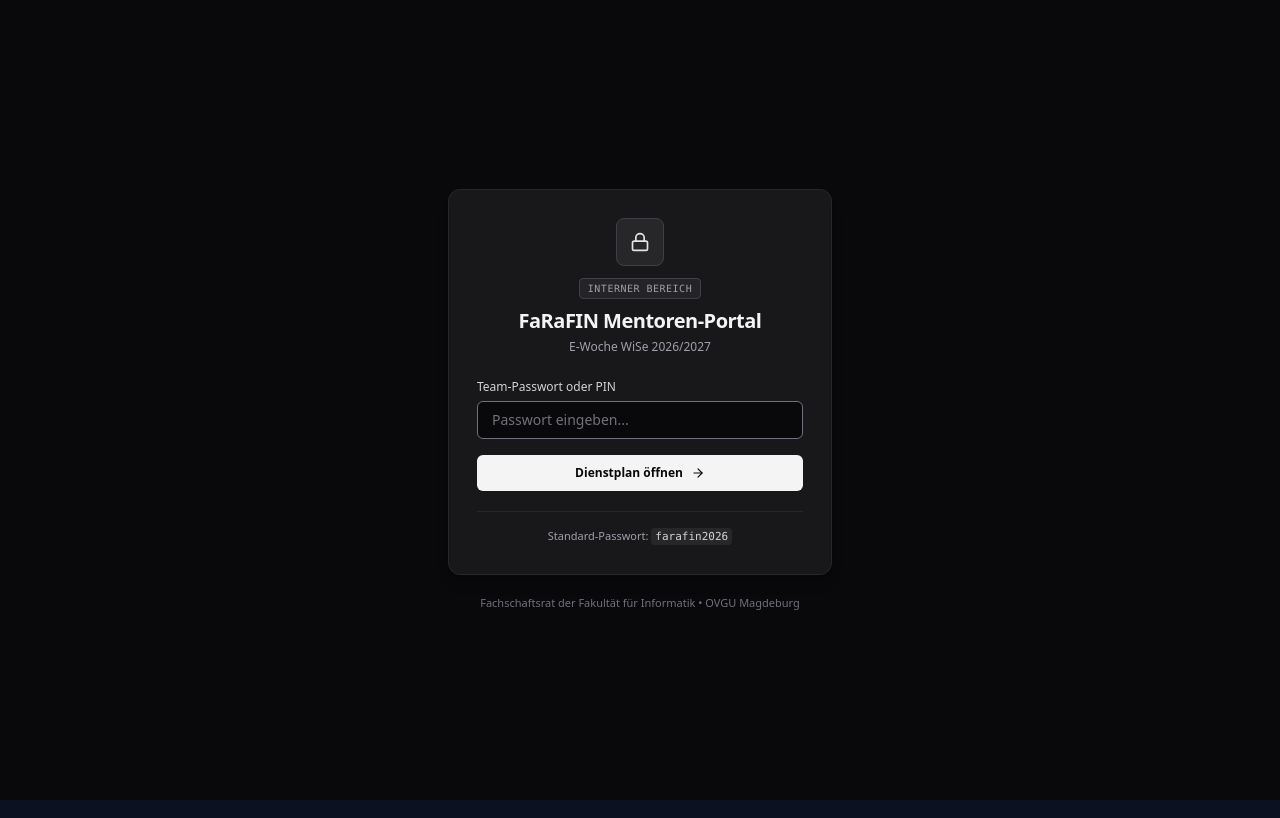
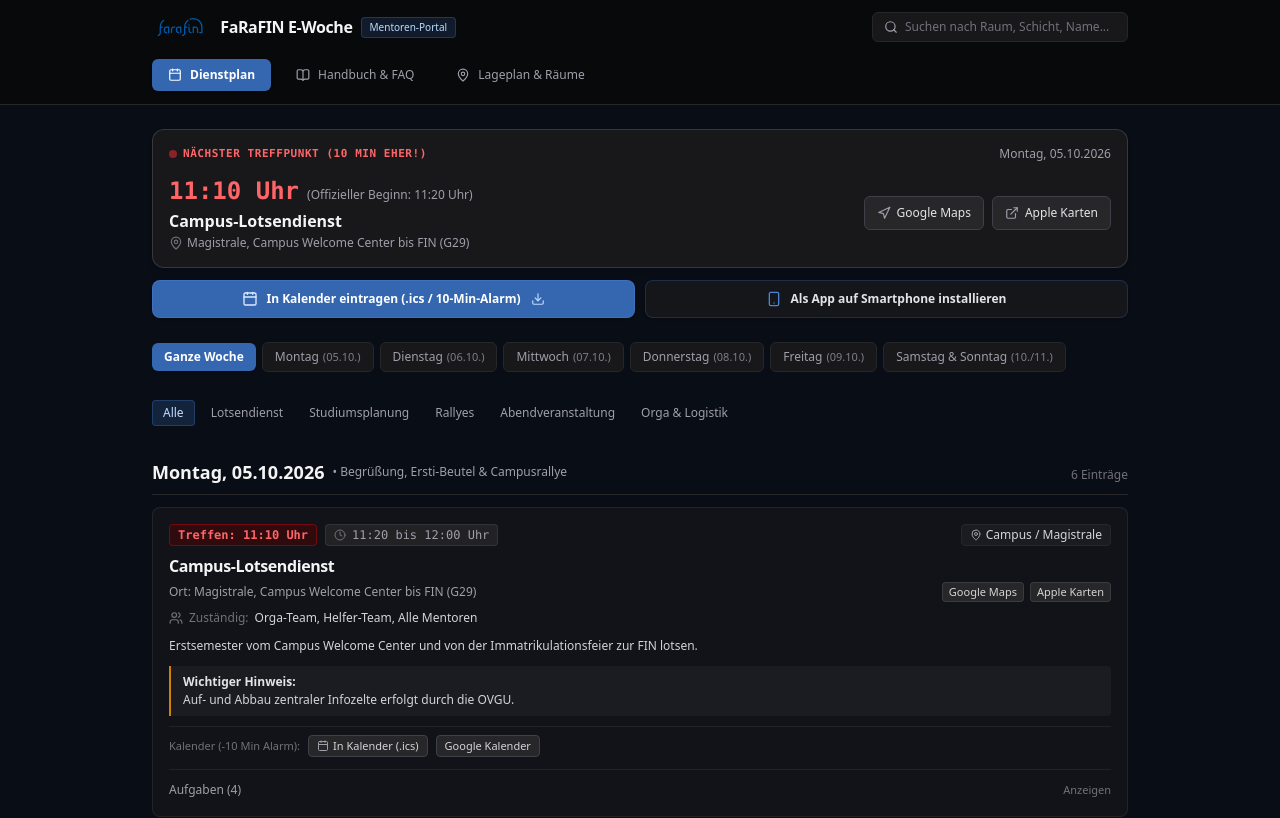
Before and after one commit to emin-girimhanov/e-week-mentor-website, a React (Vite) app: page / in a window 1280 px wide. Shown: the top 818 px of the page. Built offline with nearby package versions, Linux system fonts and the light colour scheme.

Commit message:
feat: Passwort-Schutz entfernt und FaRaFIN Blau #3567b0 als Akzentfarbe integriert

```diff
--- a/index.html
+++ b/index.html
@@ -6,7 +6,7 @@
     <link rel="apple-touch-icon" href="/app_icon_farafin.png" />
     <link rel="manifest" href="/manifest.webmanifest" />
     <meta name="viewport" content="width=device-width, initial-scale=1.0, maximum-scale=1.0, user-scalable=no, viewport-fit=cover" />
-    <meta name="theme-color" content="#0f172a" />
+    <meta name="theme-color" content="#3567b0" />
     <meta name="apple-mobile-web-app-capable" content="yes" />
     <meta name="apple-mobile-web-app-status-bar-style" content="black-translucent" />
     <meta name="robots" content="noindex, nofollow" />
--- a/src/App.tsx
+++ b/src/App.tsx
@@ -1,5 +1,4 @@
 import { useState } from 'react';
-import { LockScreen } from './components/LockScreen';
 import { Header } from './components/Header';
 import type { ActiveTab } from './components/Header';
 import { ScheduleView } from './components/ScheduleView';
@@ -10,40 +9,18 @@
 import { Calendar, BookOpen, MapPin, Wifi } from 'lucide-react';
 
 export function App() {
-  const [isAuthenticated, setIsAuthenticated] = useState<boolean>(() => {
-    try {
-      return localStorage.getItem('ewoche_mentor_auth') === 'authenticated';
-    } catch {
-      return false;
-    }
-  });
-
   const [activeTab, setActiveTab] = useState<ActiveTab>('schedule');
   const [searchQuery, setSearchQuery] = useState<string>('');
   const [isInstallModalOpen, setIsInstallModalOpen] = useState<boolean>(false);
 
-  const handleLock = () => {
-    try {
-      localStorage.removeItem('ewoche_mentor_auth');
-    } catch {
-      // ignore
-    }
-    setIsAuthenticated(false);
-  };
-
-  if (!isAuthenticated) {
-    return <LockScreen onUnlock={() => setIsAuthenticated(true)} />;
-  }
-
   return (
-    <div className="min-h-screen bg-zinc-950 text-zinc-100 flex flex-col pb-20 sm:pb-8 selection:bg-zinc-800 selection:text-zinc-100">
+    <div className="min-h-screen bg-[#090d16] text-zinc-100 flex flex-col pb-20 sm:pb-8 selection:bg-farafin selection:text-white">
       {/* Top Header */}
       <Header
         activeTab={activeTab}
         setActiveTab={setActiveTab}
         searchQuery={searchQuery}
         setSearchQuery={setSearchQuery}
-        onLock={handleLock}
       />
 
       {/* Main Content Container */}
@@ -66,15 +43,15 @@
       <footer className="mt-auto border-t border-zinc-900 bg-zinc-950/80 py-5 text-center text-xs text-zinc-500">
         <div className="max-w-5xl mx-auto px-4 flex flex-col sm:flex-row items-center justify-between gap-3">
           <div className="flex items-center gap-2">
-            <span className="w-1.5 h-1.5 rounded-full bg-zinc-400" />
-            <span className="text-zinc-400 font-medium">FaRaFIN Mentoren-Portal • WiSe 2026/2027</span>
+            <span className="w-1.5 h-1.5 rounded-full bg-farafin" />
+            <span className="text-zinc-300 font-medium">FaRaFIN Mentoren-Portal • WiSe 2026/2027</span>
           </div>
 
           <div className="flex items-center gap-4 text-[11px] text-zinc-500">
             <span>Gebäude 29 (FIN) • Universitätsplatz 2</span>
             <span>Notfall-Desk: G29-103</span>
             <span className="flex items-center gap-1 text-zinc-400">
-              <Wifi className="w-3 h-3" />
+              <Wifi className="w-3 h-3 text-farafin-light" />
               <span>Offline-bereit</span>
             </span>
           </div>
@@ -86,7 +63,7 @@
         <button
           onClick={() => setActiveTab('schedule')}
           className={`flex flex-col items-center gap-1 p-1 text-[11px] cursor-pointer transition-colors ${
-            activeTab === 'schedule' ? 'text-zinc-100 font-semibold' : 'text-zinc-500 hover:text-zinc-300'
+            activeTab === 'schedule' ? 'text-farafin-light font-semibold' : 'text-zinc-500 hover:text-zinc-300'
           }`}
         >
           <Calendar className="w-4 h-4" />
@@ -96,7 +73,7 @@
         <button
           onClick={() => setActiveTab('handbook')}
           className={`flex flex-col items-center gap-1 p-1 text-[11px] cursor-pointer transition-colors ${
-            activeTab === 'handbook' ? 'text-zinc-100 font-semibold' : 'text-zinc-500 hover:text-zinc-300'
+            activeTab === 'handbook' ? 'text-farafin-light font-semibold' : 'text-zinc-500 hover:text-zinc-300'
           }`}
         >
           <BookOpen className="w-4 h-4" />
@@ -106,7 +83,7 @@
         <button
           onClick={() => setActiveTab('map')}
           className={`flex flex-col items-center gap-1 p-1 text-[11px] cursor-pointer transition-colors ${
-            activeTab === 'map' ? 'text-zinc-100 font-semibold' : 'text-zinc-500 hover:text-zinc-300'
+            activeTab === 'map' ? 'text-farafin-light font-semibold' : 'text-zinc-500 hover:text-zinc-300'
           }`}
         >
           <MapPin className="w-4 h-4" />
--- a/src/components/Header.tsx
+++ b/src/components/Header.tsx
@@ -1,5 +1,5 @@
 import type { FC } from 'react';
-import { Calendar, BookOpen, MapPin, Lock, Search } from 'lucide-react';
+import { Calendar, BookOpen, MapPin, Search } from 'lucide-react';
 
 export type ActiveTab = 'schedule' | 'handbook' | 'map';
 
@@ -8,15 +8,13 @@
   setActiveTab: (tab: ActiveTab) => void;
   searchQuery: string;
   setSearchQuery: (query: string) => void;
-  onLock: () => void;
 }
 
 export const Header: FC<HeaderProps> = ({
   activeTab,
   setActiveTab,
   searchQuery,
-  setSearchQuery,
-  onLock
+  setSearchQuery
 }) => {
   const tabs = [
     { id: 'schedule' as ActiveTab, label: 'Dienstplan', icon: Calendar },
@@ -43,7 +41,7 @@
                 <span className="text-base font-semibold text-zinc-100 tracking-tight">
                   FaRaFIN E-Woche
                 </span>
-                <span className="hidden sm:inline-block px-2 py-0.5 text-[10px] font-medium bg-zinc-800 text-zinc-300 rounded border border-zinc-700/60">
+                <span className="hidden sm:inline-block px-2 py-0.5 text-[10px] font-medium bg-farafin/20 text-blue-200 rounded border border-farafin/40">
                   Mentoren-Portal
                 </span>
               </div>
@@ -52,14 +50,14 @@
 
           <div className="flex items-center gap-2">
             {/* Desktop Search Input */}
-            <div className="relative hidden sm:block w-48 md:w-60">
+            <div className="relative hidden sm:block w-52 md:w-64">
               <Search className="w-3.5 h-3.5 text-zinc-400 absolute left-3 top-1/2 -translate-y-1/2" />
               <input
                 type="text"
                 value={searchQuery}
                 onChange={(e) => setSearchQuery(e.target.value)}
-                placeholder="Suchen..."
-                className="w-full bg-zinc-900 border border-zinc-800 rounded-md pl-8 pr-3 py-1.5 text-xs text-zinc-200 placeholder-zinc-500 focus:outline-none focus:border-zinc-600 transition-colors"
+                placeholder="Suchen nach Raum, Schicht, Name..."
+                className="w-full bg-zinc-900 border border-zinc-800 rounded-md pl-8 pr-3 py-1.5 text-xs text-zinc-200 placeholder-zinc-500 focus:outline-none focus:border-farafin focus:ring-1 focus:ring-farafin transition-colors"
               />
               {searchQuery && (
                 <button
@@ -70,16 +68,6 @@
                 </button>
               )}
             </div>
-
-            {/* Lock Button */}
-            <button
-              onClick={onLock}
-              className="flex items-center gap-1.5 px-2.5 py-1.5 text-zinc-400 hover:text-zinc-200 bg-zinc-900 border border-zinc-800 hover:border-zinc-700 rounded-md text-xs font-medium transition-colors cursor-pointer"
-              title="Portal sperren"
-            >
-              <Lock className="w-3.5 h-3.5" />
-              <span className="hidden md:inline">Sperren</span>
-            </button>
           </div>
         </div>
 
@@ -91,7 +79,7 @@
             value={searchQuery}
             onChange={(e) => setSearchQuery(e.target.value)}
             placeholder="Suchen nach Raum, Schicht oder Name..."
-            className="w-full bg-zinc-900 border border-zinc-800 rounded-md pl-8 pr-3 py-1.5 text-xs text-zinc-200 placeholder-zinc-500 focus:outline-none focus:border-zinc-600 transition-colors"
+            className="w-full bg-zinc-900 border border-zinc-800 rounded-md pl-8 pr-3 py-1.5 text-xs text-zinc-200 placeholder-zinc-500 focus:outline-none focus:border-farafin focus:ring-1 focus:ring-farafin transition-colors"
           />
           {searchQuery && (
             <button
@@ -114,11 +102,11 @@
                 onClick={() => setActiveTab(tab.id)}
                 className={`flex items-center justify-center gap-2 flex-1 sm:flex-initial px-4 py-2 rounded-md text-xs font-medium transition-colors cursor-pointer ${
                   isActive
-                    ? 'bg-zinc-100 text-zinc-950 font-semibold'
+                    ? 'bg-farafin text-white font-semibold shadow-sm'
                     : 'text-zinc-400 hover:text-zinc-200 hover:bg-zinc-900 border border-transparent'
                 }`}
               >
-                <Icon className={`w-3.5 h-3.5 ${isActive ? 'text-zinc-950' : 'text-zinc-400'}`} />
+                <Icon className={`w-3.5 h-3.5 ${isActive ? 'text-white' : 'text-zinc-400'}`} />
                 <span>{tab.label}</span>
               </button>
             );
--- a/src/components/InstallModal.tsx
+++ b/src/components/InstallModal.tsx
@@ -20,8 +20,8 @@
         </button>
 
         <div className="flex items-center gap-3">
-          <div className="w-10 h-10 rounded-lg bg-zinc-800 border border-zinc-700 flex items-center justify-center text-zinc-200">
-            <Smartphone className="w-5 h-5" />
+          <div className="w-10 h-10 rounded-lg bg-farafin/20 border border-farafin/40 flex items-center justify-center text-blue-200">
+            <Smartphone className="w-5 h-5 text-farafin-light" />
           </div>
           <div>
             <h3 className="text-base font-semibold text-zinc-100">
@@ -59,7 +59,7 @@
 
         <button
           onClick={onClose}
-          className="w-full py-2.5 bg-zinc-100 hover:bg-white text-zinc-950 font-semibold rounded-md text-xs cursor-pointer transition-colors flex items-center justify-center gap-1.5"
+          className="w-full py-2.5 bg-farafin hover:bg-farafin-hover text-white font-semibold rounded-md text-xs cursor-pointer transition-colors flex items-center justify-center gap-1.5 shadow-sm"
         >
           <Check className="w-4 h-4" />
           <span>Verstanden, schließen</span>
--- a/src/components/InteractiveMap.tsx
+++ b/src/components/InteractiveMap.tsx
@@ -194,25 +194,25 @@
       }
     });
 
-    // Custom dark marker icon
+    // Custom FaRaFIN blue marker icon (red when active)
     const createCustomIcon = (isSelected: boolean) => L.divIcon({
       className: 'custom-map-pin',
       html: `<div style="
-        background: ${isSelected ? '#ef4444' : '#18181b'};
+        background: ${isSelected ? '#ef4444' : '#3567b0'};
         color: #ffffff;
-        border: 2px solid ${isSelected ? '#ffffff' : '#71717a'};
+        border: 2px solid #ffffff;
         border-radius: 50%;
-        width: 28px;
-        height: 28px;
+        width: 30px;
+        height: 30px;
         display: flex;
         align-items: center;
         justify-content: center;
-        font-size: 11px;
+        font-size: 13px;
         font-weight: bold;
-        box-shadow: 0 4px 6px rgba(0,0,0,0.5);
+        box-shadow: 0 4px 10px rgba(0,0,0,0.6);
       ">📍</div>`,
-      iconSize: [28, 28],
-      iconAnchor: [14, 14]
+      iconSize: [30, 30],
+      iconAnchor: [15, 15]
     });
 
     // Add markers
@@ -253,7 +253,7 @@
             }}
             className={`px-3 py-1.5 rounded-md text-xs cursor-pointer transition-colors ${
               mapScope === 'campus'
-                ? 'bg-zinc-100 text-zinc-950 font-semibold'
+                ? 'bg-farafin text-white font-semibold shadow-sm'
                 : 'text-zinc-400 hover:text-zinc-200'
             }`}
           >
@@ -266,7 +266,7 @@
             }}
             className={`px-3 py-1.5 rounded-md text-xs cursor-pointer transition-colors ${
               mapScope === 'stadt'
-                ? 'bg-zinc-100 text-zinc-950 font-semibold'
+                ? 'bg-farafin text-white font-semibold shadow-sm'
                 : 'text-zinc-400 hover:text-zinc-200'
             }`}
           >
--- a/src/components/LockScreen.tsx
+++ /dev/null
@@ -1,86 +0,0 @@
-import { useState } from 'react';
-import type { FC, FormEvent } from 'react';
-import { Lock, ArrowRight, AlertCircle } from 'lucide-react';
-
-interface LockScreenProps {
-  onUnlock: () => void;
-}
-
-export const LockScreen: FC<LockScreenProps> = ({ onUnlock }) => {
-  const [password, setPassword] = useState('');
-  const [error, setError] = useState(false);
-
-  const handleSubmit = (e: FormEvent) => {
-    e.preventDefault();
-    const cleanPass = password.trim().toLowerCase();
-    if (cleanPass === 'farafin2026' || cleanPass === 'mentor2026' || cleanPass === 'farafin') {
-      localStorage.setItem('ewoche_mentor_auth', 'authenticated');
-      onUnlock();
-    } else {
-      setError(true);
-    }
-  };
-
-  return (
-    <div className="min-h-screen bg-zinc-950 flex flex-col justify-center items-center px-4 py-8">
-      <div className="w-full max-w-sm bg-zinc-900 border border-zinc-800 rounded-xl p-6 sm:p-7 shadow-lg">
-        <div className="flex flex-col items-center text-center mb-6">
-          <div className="w-12 h-12 rounded-lg bg-zinc-800 border border-zinc-700 flex items-center justify-center text-zinc-200 mb-3">
-            <Lock className="w-5 h-5" />
-          </div>
-          <span className="text-[10px] font-mono uppercase tracking-wider text-zinc-400 bg-zinc-800/80 px-2 py-0.5 rounded border border-zinc-700 mb-2">
-            Interner Bereich
-          </span>
-          <h1 className="text-xl font-bold text-zinc-100 tracking-tight">
-            FaRaFIN Mentoren-Portal
-          </h1>
-          <p className="text-xs text-zinc-400 mt-1">
-            E-Woche WiSe 2026/2027
-          </p>
-        </div>
-
-        <form onSubmit={handleSubmit} className="space-y-4">
-          <div>
-            <label htmlFor="portal-password" className="block text-xs font-medium text-zinc-300 mb-1.5">
-              Team-Passwort oder PIN
-            </label>
-            <input
-              id="portal-password"
-              type="password"
-              value={password}
-              onChange={(e) => {
-                setPassword(e.target.value);
-                setError(false);
-              }}
-              placeholder="Passwort eingeben..."
-              autoFocus
-              className="w-full bg-zinc-950 border border-zinc-700 rounded-md px-3.5 py-2 text-sm text-zinc-100 placeholder-zinc-500 focus:outline-none focus:border-zinc-500 transition-colors"
-            />
-            {error && (
-              <div className="flex items-center gap-1.5 text-xs text-rose-400 mt-2">
-                <AlertCircle className="w-3.5 h-3.5 shrink-0" />
-                <span>Ungültiges Passwort. Bitte erneut versuchen.</span>
-              </div>
-            )}
-          </div>
-
-          <button
-            type="submit"
-            className="w-full bg-zinc-100 hover:bg-white text-zinc-950 font-semibold py-2.5 px-4 rounded-md flex items-center justify-center gap-2 text-xs transition-colors cursor-pointer"
-          >
-            <span>Dienstplan öffnen</span>
-            <ArrowRight className="w-3.5 h-3.5" />
-          </button>
-        </form>
-
-        <div className="mt-5 pt-4 border-t border-zinc-800 text-[11px] text-zinc-400 text-center">
-          Standard-Passwort: <code className="bg-zinc-800 px-1 py-0.5 rounded text-zinc-300 font-mono">farafin2026</code>
-        </div>
-      </div>
-
-      <div className="text-center mt-5 text-[11px] text-zinc-500">
-        Fachschaftsrat der Fakultät für Informatik • OVGU Magdeburg
-      </div>
-    </div>
-  );
-};
--- a/src/components/NextEventBanner.tsx
+++ b/src/components/NextEventBanner.tsx
@@ -91,27 +91,27 @@
       <div className="grid grid-cols-1 sm:grid-cols-2 gap-2.5">
         <button
           onClick={handleDownloadFullCalendar}
-          className="flex items-center justify-center gap-2 py-2.5 px-4 bg-zinc-900 hover:bg-zinc-800 text-zinc-200 rounded-lg text-xs font-semibold border border-zinc-700/80 cursor-pointer transition-colors shadow-sm"
+          className="flex items-center justify-center gap-2 py-2.5 px-4 bg-farafin hover:bg-farafin-hover text-white rounded-lg text-xs font-semibold border border-farafin-light/40 cursor-pointer transition-colors shadow-sm"
         >
           {downloaded ? (
             <>
-              <Check className="w-4 h-4 text-emerald-400" />
-              <span className="text-emerald-300">Kalenderdatei (.ics) heruntergeladen!</span>
+              <Check className="w-4 h-4 text-emerald-300" />
+              <span className="text-emerald-200">Kalenderdatei (.ics) heruntergeladen!</span>
             </>
           ) : (
             <>
-              <Calendar className="w-4 h-4 text-zinc-400" />
+              <Calendar className="w-4 h-4 text-blue-100" />
               <span>In Kalender eintragen (.ics / 10-Min-Alarm)</span>
-              <Download className="w-3.5 h-3.5 text-zinc-500 ml-0.5" />
+              <Download className="w-3.5 h-3.5 text-blue-200 ml-0.5" />
             </>
           )}
         </button>
 
         <button
           onClick={onOpenInstallModal}
-          className="flex items-center justify-center gap-2 py-2.5 px-4 bg-zinc-900 hover:bg-zinc-800 text-zinc-200 rounded-lg text-xs font-semibold border border-zinc-700/80 cursor-pointer transition-colors shadow-sm"
+          className="flex items-center justify-center gap-2 py-2.5 px-4 bg-zinc-900/90 hover:bg-farafin/15 text-zinc-200 hover:text-white rounded-lg text-xs font-semibold border border-farafin/30 cursor-pointer transition-colors shadow-sm"
         >
-          <Smartphone className="w-4 h-4 text-zinc-400" />
+          <Smartphone className="w-4 h-4 text-farafin-light" />
           <span>Als App auf Smartphone installieren</span>
         </button>
       </div>
--- a/src/components/ScheduleView.tsx
+++ b/src/components/ScheduleView.tsx
@@ -74,7 +74,7 @@
           onClick={() => setSelectedDayId('all')}
           className={`px-3 py-1.5 rounded-md text-xs cursor-pointer shrink-0 transition-colors ${
             selectedDayId === 'all'
-              ? 'bg-zinc-100 text-zinc-950 font-semibold'
+              ? 'bg-farafin text-white font-semibold shadow-sm'
               : 'bg-zinc-900 text-zinc-400 hover:text-zinc-200 border border-zinc-800'
           }`}
         >
@@ -86,12 +86,12 @@
             onClick={() => setSelectedDayId(day.id)}
             className={`px-3 py-1.5 rounded-md text-xs cursor-pointer shrink-0 transition-colors ${
               selectedDayId === day.id
-                ? 'bg-zinc-100 text-zinc-950 font-semibold'
+                ? 'bg-farafin text-white font-semibold shadow-sm'
                 : 'bg-zinc-900 text-zinc-400 hover:text-zinc-200 border border-zinc-800'
             }`}
           >
             <span>{day.dayName}</span>
-            <span className="opacity-60 ml-1 text-[11px]">({day.date.split('.')[0]}.{day.date.split('.')[1]}.)</span>
+            <span className="opacity-75 ml-1 text-[11px]">({day.date.split('.')[0]}.{day.date.split('.')[1]}.)</span>
           </button>
         ))}
       </div>
@@ -104,7 +104,7 @@
             onClick={() => setSelectedCategory(cat.id)}
             className={`px-2.5 py-1 rounded text-xs cursor-pointer shrink-0 transition-colors ${
               selectedCategory === cat.id
-                ? 'bg-zinc-800 text-zinc-200 font-medium border border-zinc-700'
+                ? 'bg-farafin/25 text-blue-200 font-medium border border-farafin/40'
                 : 'text-zinc-400 hover:text-zinc-200'
             }`}
           >
--- a/src/index.css
+++ b/src/index.css
@@ -1,4 +1,11 @@
 @import "tailwindcss";
+
+@theme {
+  --color-farafin: #3567b0;
+  --color-farafin-hover: #2b5491;
+  --color-farafin-light: #4b82d6;
+  --color-farafin-dark: #224375;
+}
 
 :root {
   color-scheme: dark;
@@ -7,7 +14,7 @@
 body {
   margin: 0;
   padding: 0;
-  background-color: #0b1120;
+  background-color: #090d16;
   color: #f1f5f9;
   font-family: system-ui, -apple-system, BlinkMacSystemFont, 'Segoe UI', Roboto, Oxygen, Ubuntu, Cantarell, 'Open Sans', 'Helvetica Neue', sans-serif;
   min-height: 100vh;
```
Also changed, not shown: src/components/HandbookView.tsx (+4 -4 lines), src/components/MapView.tsx (+7 -7 lines), public/manifest.webmanifest, 1 other file (tests, documents, lock files or other folders).
